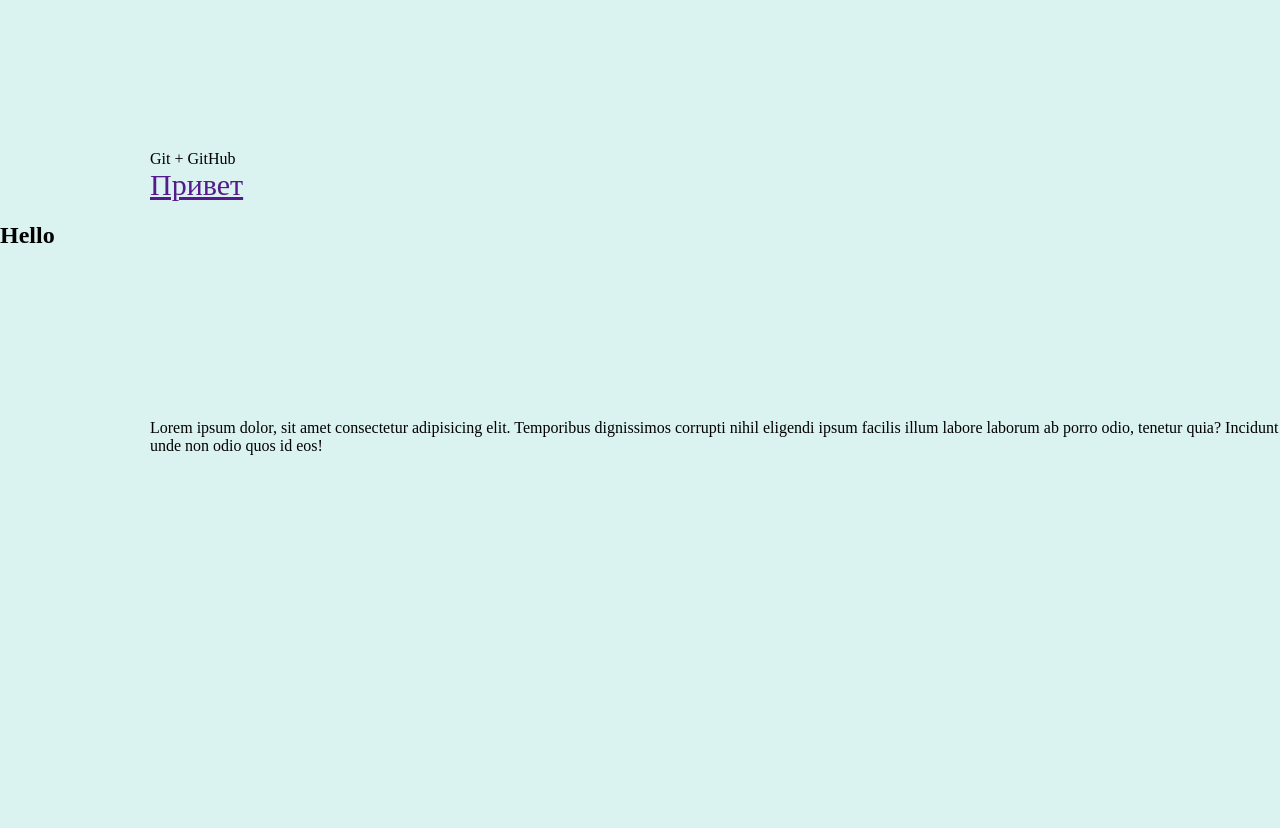
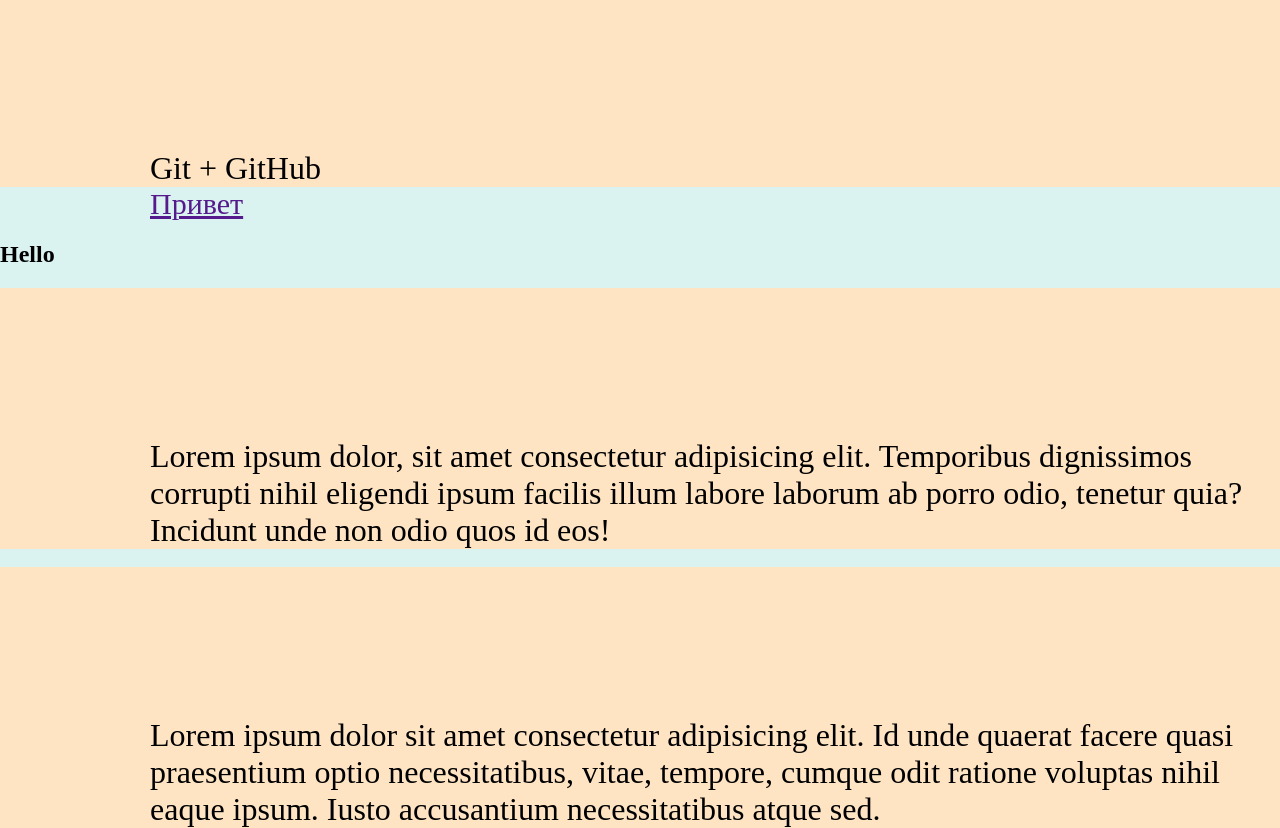
Before and after one commit to Evgeniy1109/git, a plain HTML site: page index.html in a window 1280 px wide. Before the commit the page ends 800 px from the top, so only its background shows below. Drawn offline with Linux system fonts and the light colour scheme.

Commit message:
Правка

```diff
--- a/css/main.css
+++ b/css/main.css
@@ -7,6 +7,8 @@ p{
     margin: 0;
     padding-top: 150px;
     padding-left: 150px;
+    background-color: bisque;
+    font-size: 32px;
 }
 a{
     padding-left: 150px;
--- a/index.html
+++ b/index.html
@@ -11,6 +11,7 @@
     <p>Git + GitHub</p>
     <a href="">Привет</a>
     <h2>Hello</h2>
-    <p>Lorem ipsum dolor, sit amet consectetur adipisicing elit. Temporibus dignissimos corrupti nihil eligendi ipsum facilis illum labore laborum ab porro odio, tenetur quia? Incidunt unde non odio quos id eos!</p>
+    <p>Lorem ipsum dolor, sit amet consectetur adipisicing elit. Temporibus dignissimos corrupti nihil eligendi ipsum facilis illum labore laborum ab porro odio, tenetur quia? Incidunt unde non odio quos id eos!</p> <br>
+    <p>Lorem ipsum dolor sit amet consectetur adipisicing elit. Id unde quaerat facere quasi praesentium optio necessitatibus, vitae, tempore, cumque odit ratione voluptas nihil eaque ipsum. Iusto accusantium necessitatibus atque sed.</p>
 </body>
 </html>
```
